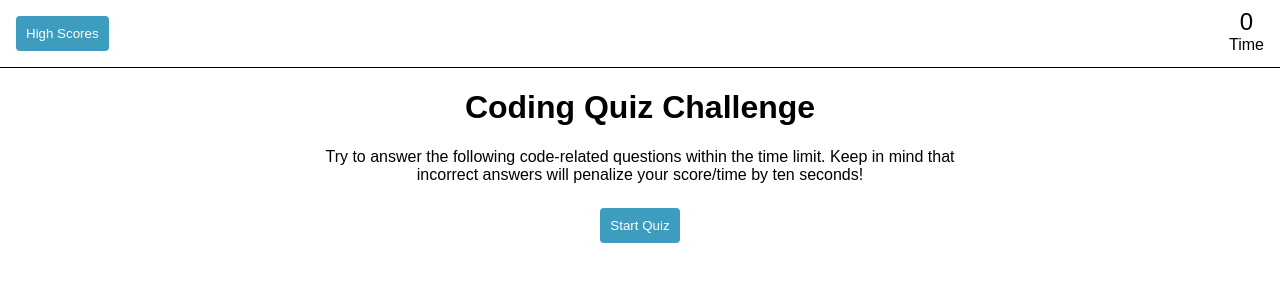
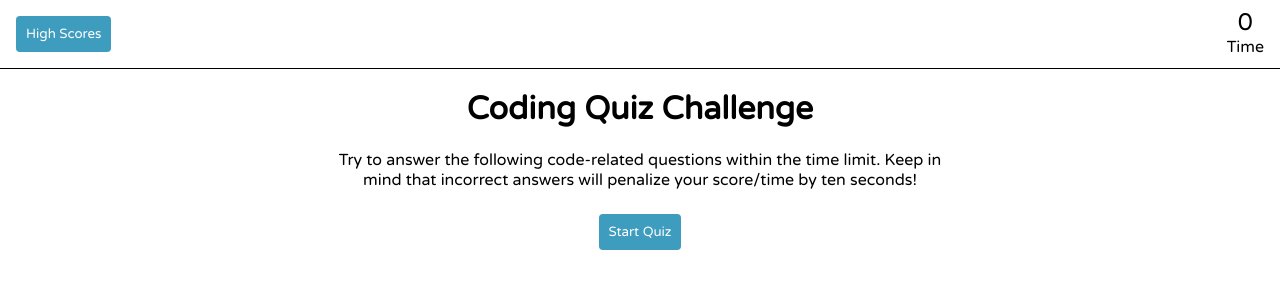
Before and after one commit to ghall89/code-quiz, a plain HTML site: page index.html in a window 1280 px wide. Drawn offline with Linux system fonts and the light colour scheme.

Commit message:
added google fonts

```diff
--- a/assets/css/style.css
+++ b/assets/css/style.css
@@ -1,22 +1,32 @@
+@import url('https://fonts.googleapis.com/css2?family=Varela+Round&display=swap');
+
+:root {
+    --blue: #3e9cbf;
+    --green: #57c94c;
+    --salmon: #f26d50;
+    --orange: #f17c37;
+}
+
 body {
-    font-family: sans-serif;
+    font-family: 'Varela Round', sans-serif;
     margin: 0;
 }
 
 button {
     margin: 8px;
     padding: 10px;
+    font-family: 'Varela Round', sans-serif;
     color: white;
-    background: #3e9cbf;
+    background: var(--blue);
     border: none;
     border-radius: 4px;
     outline: none;
 }
 button:hover {
-    background: #f17c37;
+    background: var(--orange);
 }
 button:active {
-    background: #f26d50;
+    background: var(--salmon);
 }
 
 
@@ -54,11 +64,11 @@ button:active {
 }
 
 .right-text {
-    color: #57c94c;
+    color: var(--green);
 }
 
 .wrong-text {
-    color: #f26d50;
+    color: var(--salmon);
 }
 
 /* Media Queries */
```
